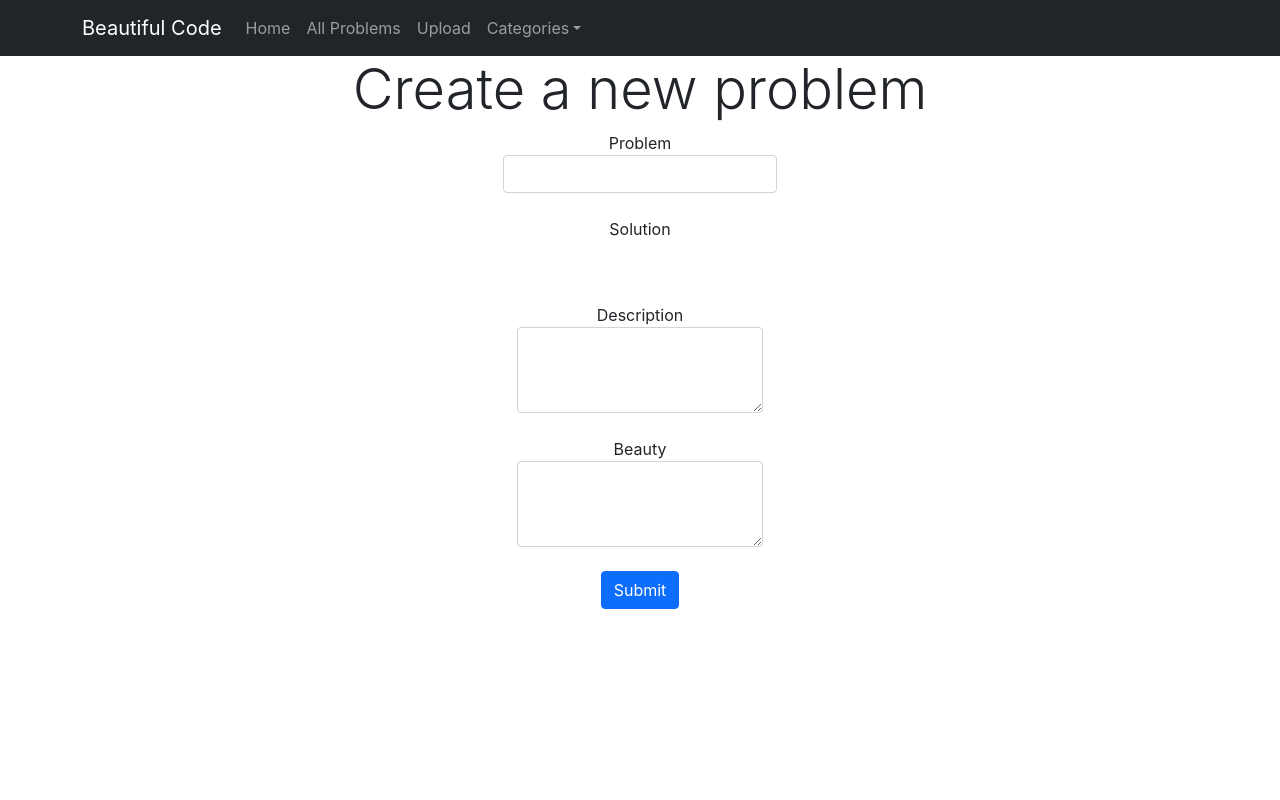
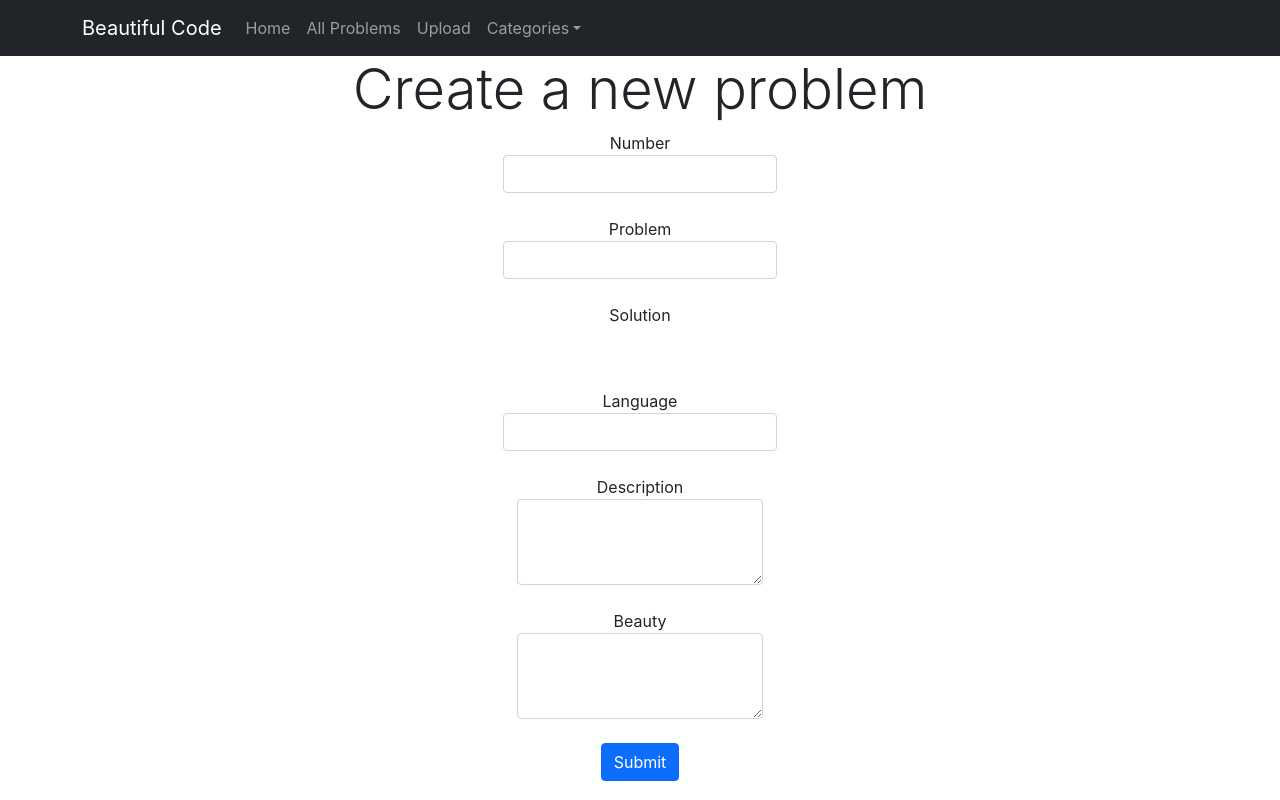
Before and after one commit to jameshhe/BeautifulCode, a React (Create React App) app: page /codeUpload in a window 1280 px wide. Built offline with nearby package versions, Linux system fonts and the light colour scheme; no server answers; what aws-amplify would draw is missing.

Commit message:
added language and number fields to code upload

```diff
--- a/src/App.css
+++ b/src/App.css
@@ -44,12 +44,12 @@
   padding: 0 3px;
 } */
 
-/* .code-description {
+.code-description {
   background-color: #eee;
   border-radius: 3px;
   margin: 1rem 1rem;
   padding: 1rem 0.5rem;
-} */
+}
 
 .wrapline {
   white-space: pre-line;
--- a/src/components/Code.jsx
+++ b/src/components/Code.jsx
@@ -37,7 +37,7 @@ const Code = () => {
 
       <div className="container mx-auto p-4">
         <CodeBlock
-          language={"python"}
+          language={code.language}
           text={code.solution}
           theme={nord}
           wrapLines={true}
--- a/src/components/CodeUpload.jsx
+++ b/src/components/CodeUpload.jsx
@@ -9,24 +9,27 @@ import "prismjs/themes/prism.css";
 
 const CodeUpload = () => {
   const initialForm = {
+    number: "",
     problem: "",
     solution: "",
     beauty: "",
     description: "",
+    language: "",
   };
 
   const [data, setData] = useState(initialForm);
 
   const handleSubmit = async () => {
     let codeDetails = {
-      number: 1,
+      number: data.number,
       problem: data.problem,
       abbreviation: data.problem,
       solution: data.solution,
       beauty: data.beauty,
       description: data.description,
+      language: data.language,
     };
-    console.log(codeDetails);
+
     await API.graphql(graphqlOperation(createCode, { input: codeDetails }));
     setData(initialForm);
   };
@@ -36,6 +39,19 @@ const CodeUpload = () => {
       <h1 className="display-4">Create a new problem</h1>
 
       <form onSubmit={handleSubmit}>
+        <div className="mb-3">
+          <label className="form-label">
+            Number
+            <input
+              name="number"
+              type="number"
+              value={data.number}
+              onChange={(e) => setData({ ...data, number: e.target.value })}
+              className="form-control"
+              required
+            />
+          </label>
+        </div>
         <div className="mb-3">
           <label className="form-label">
             Problem
@@ -70,6 +86,20 @@ const CodeUpload = () => {
                 fontFamily: '"Fira code", "Fira Mono", monospace',
                 fontSize: 12,
               }}
+            />
+          </label>
+        </div>
+
+        <div className="mb-3">
+          <label className="form-label">
+            Language
+            <input
+              name="language"
+              type="text"
+              value={data.language}
+              onChange={(e) => setData({ ...data, language: e.target.value })}
+              className="form-control"
+              required
             />
           </label>
         </div>
--- a/src/graphql/mutations.js
+++ b/src/graphql/mutations.js
@@ -12,6 +12,7 @@ export const createCode = /* GraphQL */ `
       problem
       solution
       beauty
+      language
       abbreviation
       description
       createdAt
@@ -30,6 +31,7 @@ export const updateCode = /* GraphQL */ `
       problem
       solution
       beauty
+      language
       abbreviation
       description
       createdAt
@@ -48,6 +50,7 @@ export const deleteCode = /* GraphQL */ `
       problem
       solution
       beauty
+      language
       abbreviation
       description
       createdAt
--- a/src/graphql/queries.js
+++ b/src/graphql/queries.js
@@ -9,6 +9,7 @@ export const getCode = /* GraphQL */ `
       problem
       solution
       beauty
+      language
       abbreviation
       description
       createdAt
@@ -29,6 +30,7 @@ export const listCodes = /* GraphQL */ `
         problem
         solution
         beauty
+        language
         abbreviation
         description
         createdAt
--- a/src/graphql/subscriptions.js
+++ b/src/graphql/subscriptions.js
@@ -9,6 +9,7 @@ export const onCreateCode = /* GraphQL */ `
       problem
       solution
       beauty
+      language
       abbreviation
       description
       createdAt
@@ -24,6 +25,7 @@ export const onUpdateCode = /* GraphQL */ `
       problem
       solution
       beauty
+      language
       abbreviation
       description
       createdAt
@@ -39,6 +41,7 @@ export const onDeleteCode = /* GraphQL */ `
       problem
       solution
       beauty
+      language
       abbreviation
       description
       createdAt
```
Also changed, not shown: src/graphql/schema.json.
